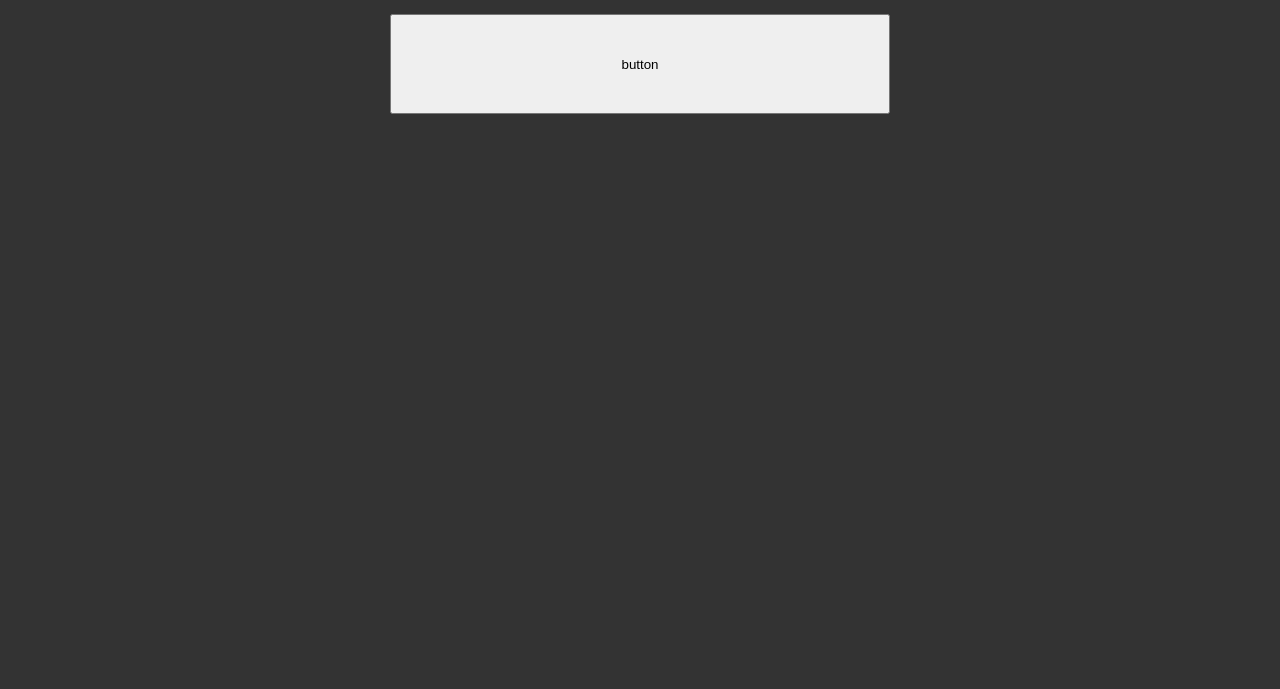
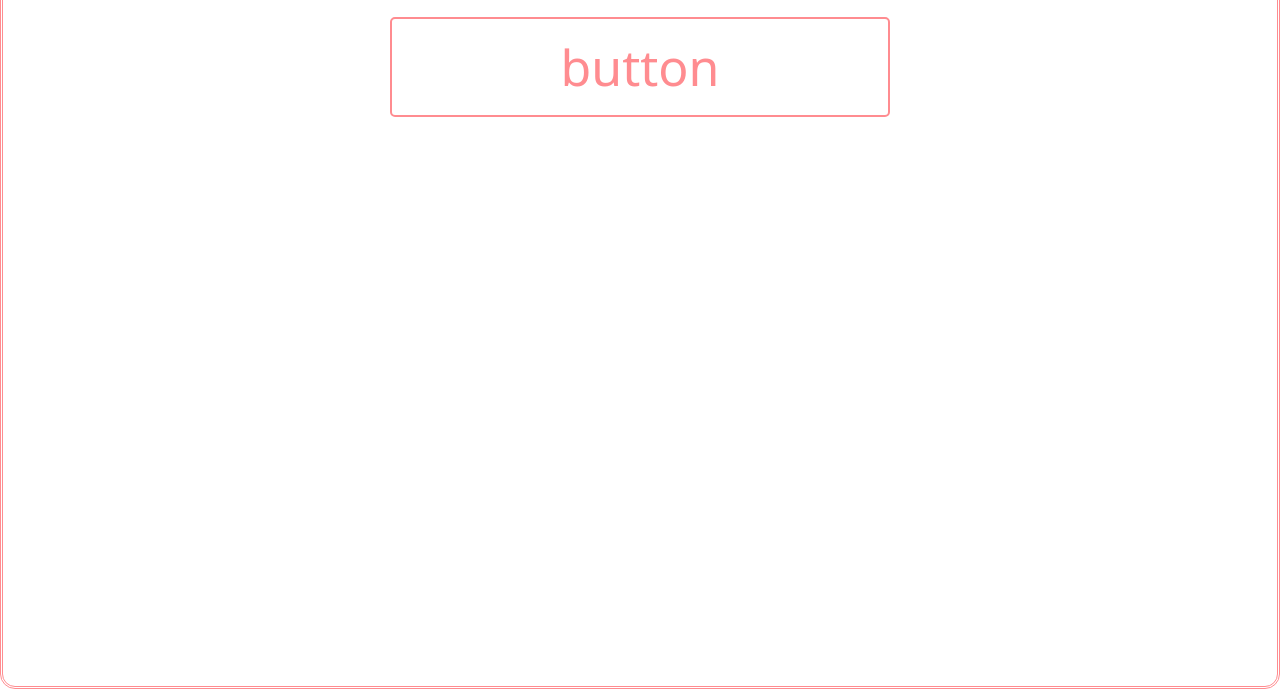
Before and after one commit to m1ssingc0de/PuffDoughWebsite, a website: page views/index.html in a window 1280 px wide. Shown: the part 111-800 px from the top of the page. Drawn offline with Linux system fonts and the light colour scheme.

Commit message:
Update main.css

```diff
--- a/public/main.css
+++ b/public/main.css
@@ -1,6 +1,24 @@
+html {
+    border-style:double;
+    border: 15px:ffacae;
+    border-radius: 15px;
+    color:#ff8c90;
+    height:auto;
+    width:auto;
+}
+
 body {
     font-family: system-ui;
-    background: #333333;
-    color: gray;
+    background: #ffffff;
+    color:#ff8c90;
     text-align: center;
   }
+
+button{
+  border-radius: 5px;
+  border: 2px double #ff8c90;
+  font-size: 50px;
+  font-family: system-ui;
+  background: #ffffff;
+  color:#ff8c90;
+}
```
